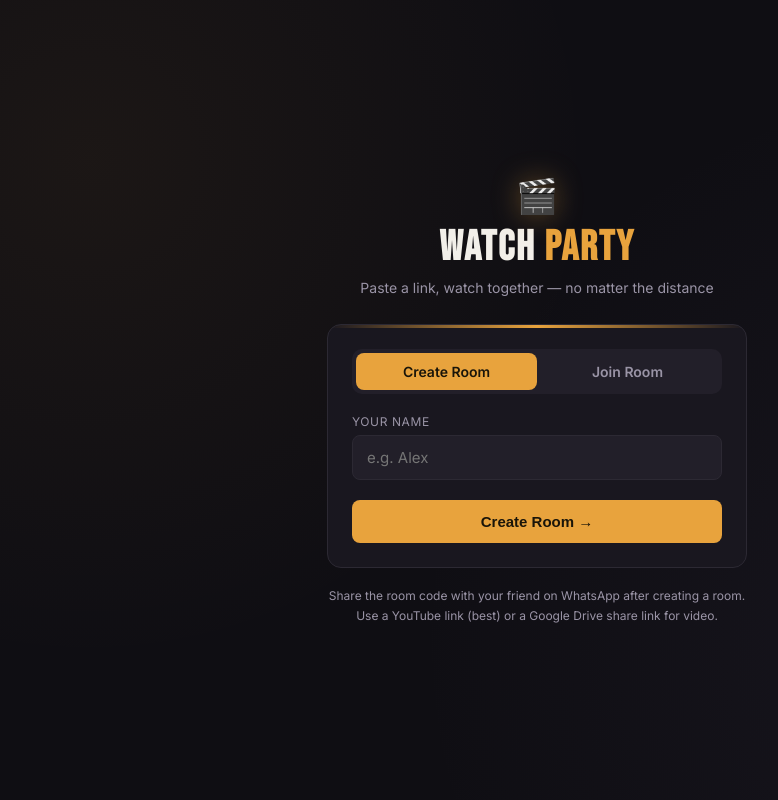
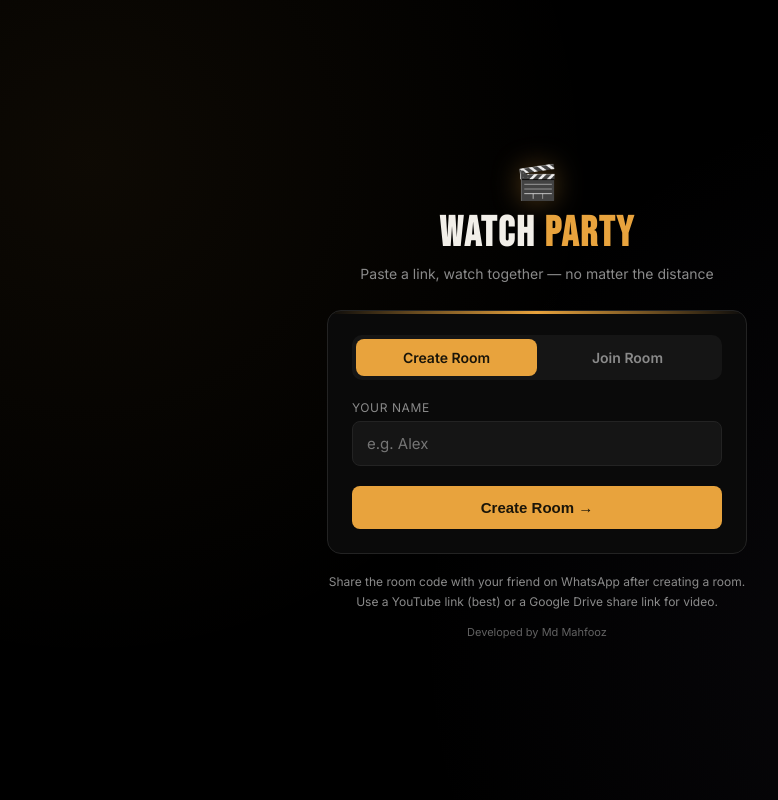
Before and after one commit to Therealmahfooz/watch_party, a Flask app: page / in a window 1280 px wide. Shown: the whole page, without its empty margins (103-881 px from the left). Run offline with Flask 3, Linux system fonts and the light colour scheme.

Commit message:
Update index.html

```diff
--- a/templates/index.html
+++ b/templates/index.html
@@ -8,15 +8,15 @@
 <link href="https://fonts.googleapis.com/css2?family=Bebas+Neue&family=Inter:wght@400;500;600;700&family=JetBrains+Mono:wght@500;700&display=swap" rel="stylesheet">
 <style>
   :root {
-    --bg: #0F0E13;
-    --surface: #19171F;
-    --surface-2: #221F29;
+    --bg: #000000;
+    --surface: #0A0A0A;
+    --surface-2: #151515;
     --amber: #E8A33D;
     --amber-dim: #6b5330;
     --violet: #7A6B9E;
     --text: #F2EFE9;
-    --muted: #9A94A6;
-    --line: #2C2933;
+    --muted: #8A8A8A;
+    --line: #232323;
   }
 
   * { box-sizing: border-box; }
@@ -184,6 +184,14 @@
     font-size: 12px;
     line-height: 1.6;
   }
+
+  .credit {
+    text-align: center;
+    margin-top: 14px;
+    color: var(--muted);
+    font-size: 11px;
+    opacity: 0.7;
+  }
 </style>
 </head>
 <body>
@@ -227,6 +235,8 @@
       Share the room code with your friend on WhatsApp after creating a room.<br>
       Use a YouTube link (best) or a Google Drive share link for video.
     </div>
+
+    <div class="credit">Developed by Md Mahfooz</div>
   </div>
 
   <script>
```
